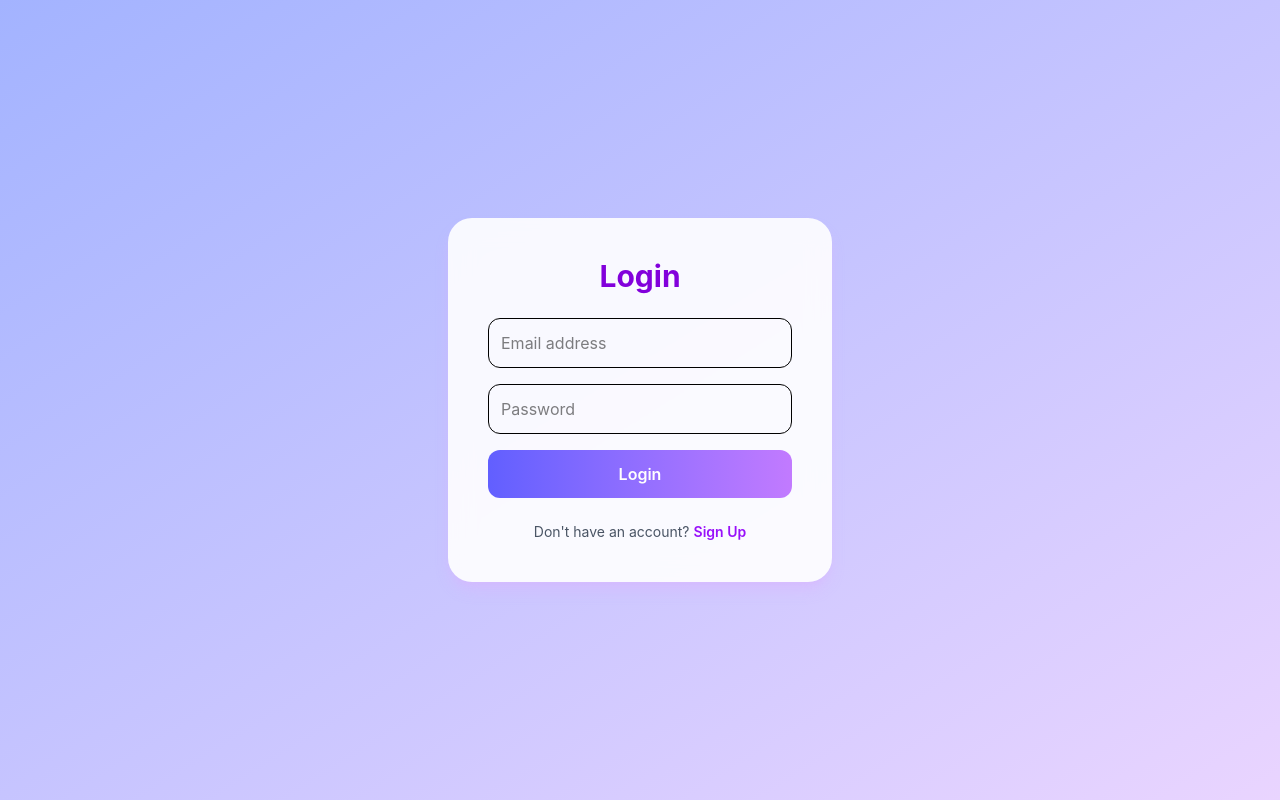
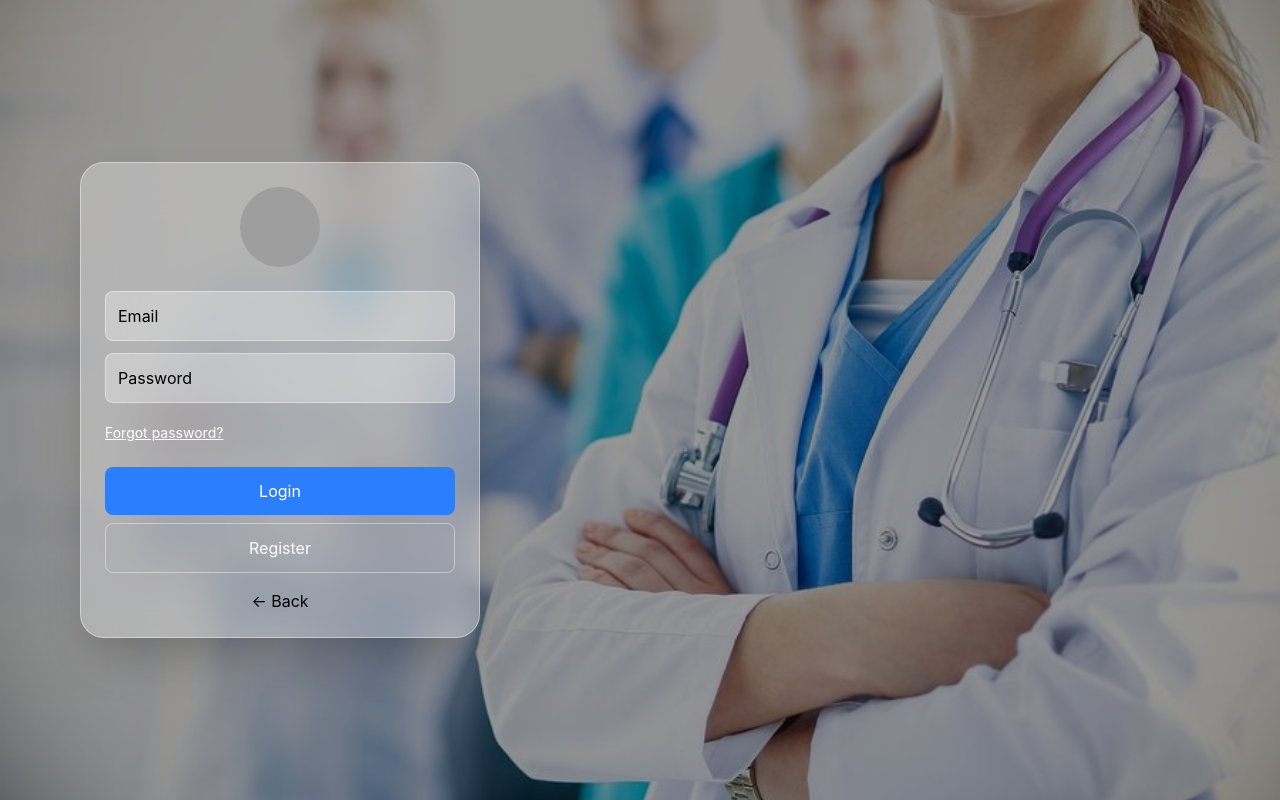
Before and after one commit to Lakshmii-rajesh/AcademicProject, a React (Vite) app: page /patient-login in a window 1280 px wide. Built offline with nearby package versions, Linux system fonts and the light colour scheme; grey boxes are pictures that could not be loaded.

Commit message:
Add new project code

```diff
--- a/src/App.jsx
+++ b/src/App.jsx
@@ -12,7 +12,7 @@ function App() {
       <div>
 
         <RoutingPage/>
-        <log/>
+
 
       </div>
     </>
--- /dev/null
+++ b/src/LoginComponent/PatientRegister.jsx
@@ -0,0 +1,126 @@
+import React, { useState } from "react";
+import { useNavigate } from "react-router-dom";
+import { useForm } from "react-hook-form";
+import { registerPatient } from "./PatientService"; // Axios service
+
+function PatientRegister() {
+  const { register, handleSubmit, formState: { errors }, watch } = useForm();
+  const password = watch("password");
+  const navigate = useNavigate();
+  const [preview, setPreview] = useState(null);
+
+  const onSubmit = async (data) => {
+    try {
+      // Call backend register API
+      const res = await registerPatient(data);
+      alert(res); // Shows "Register successfully" from backend
+      navigate("/patient-login"); // Redirect to login page
+    } catch (err) {
+      alert(err); // Shows backend error (like "Email already exists")
+    }
+  };
+
+  return (
+    <div
+      className="h-screen w-full flex justify-start items-center bg-cover bg-center"
+      style={{ backgroundImage: "url('LoginForm.jpeg')" }}
+    >
+      <div className="absolute inset-0 bg-black/40"></div>
+      <form
+        onSubmit={handleSubmit(onSubmit)}
+        className="w-full md:w-1/2 h-full mr-220 flex justify-center items-center md:px-20 relative z-10"
+      >
+        <div className="w-full rounded-3xl px-5 py-2 bg-white/30 backdrop-blur-xl shadow-2xl border border-white/40">
+          <img src="/logo.png" className="h-20 w-20 object-cover mx-auto rounded-full mb-3" alt="logo" />
+
+          {/* Name */}
+          <input
+            type="text"
+            placeholder="Name"
+            className="w-full p-2 my-2 rounded-lg bg-white/30 border border-white/40 text-black placeholder-black outline-none cursor-pointer"
+            {...register("name", { required: "Name is required" })}
+          />
+          <p className="text-red-500">{errors.name?.message}</p>
+
+          {/* Email */}
+          <input
+            type="email"
+            placeholder="Email"
+            className="w-full p-2 my-2 rounded-lg bg-white/30 border border-white/40 text-black placeholder-black outline-none cursor-pointer"
+            {...register("email", {
+              required: "Email is required",
+              pattern: { value: /^\S+@\S+$/i, message: "Invalid email format" },
+            })}
+          />
+          <p className="text-red-500">{errors.email?.message}</p>
+
+          {/* Phone */}
+          <input
+            type="tel"
+            placeholder="Phone number"
+            className="w-full p-2 my-2 rounded-lg bg-white/30 border border-white/40 text-black placeholder-black outline-none cursor-pointer"
+            {...register("phoneNum", {
+              required: "Phone number is required",
+              pattern: { value: /^[0-9]{10}$/, message: "Enter a valid 10-digit phone number" },
+            })}
+          />
+          <p className="text-red-500">{errors.phoneNum?.message}</p>
+
+          {/* Password */}
+          <input
+            type="password"
+            placeholder="Password"
+            className="w-full p-2 my-2 rounded-lg bg-white/30 border border-white/40 text-black placeholder-black outline-none cursor-pointer"
+            {...register("password", {
+              required: "Password is required",
+              minLength: { value: 4, message: "Minimum 4 characters" },
+              maxLength: { value: 10, message: "Maximum 10 characters" },
+            })}
+          />
+          <p className="text-red-500">{errors.password?.message}</p>
+
+          {/* Confirm Password */}
+          <input
+            type="password"
+            placeholder="Confirm Password"
+            className="w-full p-2 my-2 rounded-lg bg-white/30 border border-white/40 text-black placeholder-black outline-none cursor-pointer"
+            {...register("confirmPassword", {
+              required: "Confirm Password is required",
+              validate: (value) => value === password || "Passwords do not match",
+            })}
+          />
+          <p className="text-red-500">{errors.confirmPassword?.message}</p>
+
+          {/* Image Upload */}
+          <div className="flex flex-col items-start my-2">
+            {preview && <img src={preview} alt="preview" className="w-20 h-20 rounded-full object-cover mb-3" />}
+            <label className="cursor-pointer bg-white/30 border border-white/40 text-black px-4 py-2 rounded-md hover:bg-blue-500">
+              Choose Image
+              <input
+                type="file"
+                accept="image/*"
+                className="hidden"
+                {...register("image")}
+                onChange={(e) => {
+                  const file = e.target.files[0];
+                  if (file) setPreview(URL.createObjectURL(file));
+                }}
+              />
+            </label>
+          </div>
+
+          <button className="w-full bg-blue-500 text-white py-3 cursor-pointer rounded-md mt-4">Register</button>
+
+          <p className="mt-3 text-sm text-center text-black">
+            Already have an account?
+            <span onClick={() => navigate("/patient-login")} className="ml-1 font-semibold underline cursor-pointer">Login</span>
+          </p>
+
+          <button type="button" onClick={() => navigate("/")} className="mt-2 cursor-pointer block mx-auto p-2 font-bold text-black">← Back</button>
+        </div>
+      </form>
+    </div>
+  );
+}
+
+export default PatientRegister;
--- /dev/null
+++ b/src/LoginComponent/PatientService.js
@@ -0,0 +1,39 @@
+import axios from "axios";
+
+// Backend base URL
+const baseURL = "https://localhost:7077/api/Regester";
+
+const axiosInstance = axios.create({
+  baseURL,
+  timeout: 10000, // 10 seconds
+});
+
+// Register API
+export const registerPatient = async (data) => {
+  try {
+    const response = await axiosInstance.post("/Register", data);
+    return response.data;
+  } catch (error) {
+    throw error.response?.data || error.message;
+  }
+};
+
+// Login API
+export const loginPatient = async (data) => {
+  try {
+    const response = await axiosInstance.post("/Login", data);
+    return response.data;
+  } catch (error) {
+    throw error.response?.data || error.message;
+  }
+};
+
+// Forget Password API
+export const forgetPasswordPatient = async (data) => {
+  try {
+    const response = await axiosInstance.post("/ForgetPassword", data);
+    return response.data;
+  } catch (error) {
+    throw error.response?.data || error.message;
+  }
+};
--- a/src/LoginComponent/WebLogPatient.jsx
+++ b/src/LoginComponent/WebLogPatient.jsx
@@ -1,139 +1,95 @@
-import React, { useState } from "react";
-import { useNavigate } from "react-router-dom";
+import React, { useState } from 'react';
+import { useNavigate } from 'react-router-dom';
+import { useForm } from "react-hook-form";
+import { loginPatient, forgetPasswordPatient } from "./PatientService"; // Axios services
+
 function WebLogPatient() {
+  const { register, handleSubmit, formState: { errors } } = useForm();
+  const [forgot, setForgot] = useState(false);
   const navigate = useNavigate();
-  const [isLogin, setIsLogin] = useState(true);
-  const [email, setEmail] = useState("");
-  const [password, setPassword] = useState("");
-  const [confirmPass, setConfirmPass] = useState("");
-  const [message, setMessage] = useState("");
-  const [usersList, setUsersList] = useState([
-    { email: "lakshmirajesh@gmail.com", password: "123456" },
-    { email: "ananyakg@gmail.com", password: "7891011" },
-    { email: "meghacs@gmail.com", password: "121314" },
-    { email: "nandessh@gmail.com", password: "151617" },
-  ]);
-  const handleEmailChange = (e) => {
-    let value = e.target.value;
-    const atIndex = value.indexOf("@");
-    if (atIndex !== -1) {
-      const typedDomain = value.slice(atIndex + 1);
-      if (typedDomain === "") value = value + "gmail.com";
+
+  const onSubmit = async (data) => {
+    try {
+      if (forgot) {
+        // Forget password
+        const res = await forgetPasswordPatient({ email: data.email, newpassword: data.password });
+        alert(res);
+        setForgot(false);
+      } else {
+        // Login
+        const res = await loginPatient({ email: data.email, password: data.password });
+        alert(res);
+        navigate("/patient-dashboard");
+      }
+    } catch (err) {
+      alert(err.message || err);
     }
-    setEmail(value);
   };
 
-  const handleSubmit = (e) => {
-    e.preventDefault();
-    setMessage("");
+  return (
+    <div
+      className="h-screen pl-20 w-full flex justify-start items-center bg-cover bg-center"
+      style={{ backgroundImage: "url('LoginForm.jpeg')" }}
+    >
+      <div className="absolute inset-0 bg-black/40"></div>
 
-    if (!email || !password || (!isLogin && !confirmPass)) {
-      setMessage("All fields are required!");
-      return;
-    }
+      <form onSubmit={handleSubmit(onSubmit)} className="relative z-10 w-[90%] sm:w-100">
+        <div className="w-full max-w-md rounded-3xl p-6 bg-white/30 backdrop-blur-xl shadow-2xl border border-white/40">
+          <img src="/logo.png" className="h-20 w-20 rounded-full object-cover mx-auto mb-6" alt="logo" />
 
-    const emailRegex = /^[^\s@]+@[^\s@]+\.[^\s@]+$/;
-    if (!emailRegex.test(email)) {
-      setMessage("Please enter a valid email!");
-      return;
-    }
+          {forgot ? (
+            <>
+              <input
+                type="email"
+                placeholder="Email"
+                className="w-full p-3 mb-3 rounded-lg bg-white/30 border border-white/40 text-black placeholder-black outline-none cursor-pointer"
+                {...register("email", { required: "Email is required" })}
+              />
+              <p className="text-red-400 text-sm">{errors.email?.message}</p>
 
-    if (password.length < 6){
-      setMessage("Password must be at least 6 characters!");
-      return;
-    }
+              <input
+                type="password"
+                placeholder="New Password"
+                className="w-full p-3 mb-3 rounded-lg bg-white/30 border border-white/40 text-black placeholder-black outline-none cursor-pointer"
+                {...register("password", { required: "Password is required" })}
+              />
+              <p className="text-red-400 text-sm">{errors.password?.message}</p>
 
-    if (!isLogin && password !== confirmPass) {
-      setMessage("Passwords do not match!");
-      return;
-    }
+              <button type="submit" className="w-full bg-blue-500 hover:bg-blue-600 text-white py-3 rounded-lg mt-6">Reset Password</button>
+              <button type="button" onClick={() => setForgot(false)} className="w-full border border-white/40 text-white py-3 rounded-lg mt-2">Back to Login</button>
+            </>
+          ) : (
+            <>
+              <input
+                type="email"
+                placeholder="Email"
+                className="w-full p-3 mb-3 rounded-lg bg-white/30 border border-white/40 text-black placeholder-black outline-none cursor-pointer"
+                {...register("email", { required: "Email is required" })}
+              />
+              <p className="text-red-400 text-sm">{errors.email?.message}</p>
 
-    if (isLogin) {
-      const user = usersList.find(
-        (u) => u.email === email && u.password === password
-      );
+              <input
+                type="password"
+                placeholder="Password"
+                className="w-full p-3 mb-3 rounded-lg bg-white/30 border border-white/40 text-black placeholder-black outline-none cursor-pointer"
+                {...register("password", { required: "Password is required" })}
+              />
+              <p className="text-red-400 text-sm">{errors.password?.message}</p>
 
-      if (user) {
-        navigate("/Patient-dashboard");
-      } else {
-        setMessage("Invalid email or password!");
-      }
-    } else {
-      const existingUser = usersList.find((u) => u.email === email);
-      if (existingUser) {
-        setMessage("User with this email already exists!");
-        return;
-      }
-      const newUser = { email, password };
-      setUsersList([...usersList, newUser]);
-      setMessage("Signup successful! You can now login.");
-      setIsLogin(true);
-      setEmail("");
-      setPassword("");
-      setConfirmPass("");
-    }
-  };
-  return (
-    <div className="min-h-screen flex items-center justify-center bg-linear-to-br from-indigo-300 to-purple-200 transition-all duration-500">
-      <div className="bg-white/90 backdrop-blur-md p-10 rounded-3xl shadow-lg shadow-purple-300/50 hover:shadow-xl transition-shadow duration-300 w-96">
-        <h2 className="text-3xl font-bold text-center text-purple-700 mb-6">
-          {isLogin ? "Login" : "Create Account"}
-        </h2>
+              <div className="flex justify-between text-sm text-white mt-2">
+                <span className="cursor-pointer underline" onClick={() => setForgot(true)}>Forgot password?</span>
+              </div>
 
-        <form onSubmit={handleSubmit}>
-          <input
-            type="email"
-            placeholder="Email address"
-            value={email}
-            onChange={handleEmailChange}
-            className="w-full p-3 mb-4 border rounded-xl focus:outline-none focus:ring-2 focus:ring-purple-300 focus:shadow-lg transition-all duration-300"
-          />
-          <input
-            type="password"
-            placeholder="Password"
-            value={password}
-            onChange={(e) => setPassword(e.target.value)}
-            className="w-full p-3 mb-4 border rounded-xl focus:outline-none focus:ring-2 focus:ring-purple-300 focus:shadow-lg transition-all duration-300"
-          />
-          {!isLogin && (
-            <input
-              type="password"
-              placeholder="Confirm Password"
-              value={confirmPass}
-              onChange={(e) => setConfirmPass(e.target.value)}
-              className="w-full p-3 mb-4 border rounded-xl focus:outline-none focus:ring-2 focus:ring-purple-300 focus:shadow-lg transition-all duration-300"
-            />
+              <button type="submit" className="w-full bg-blue-500 hover:bg-blue-600 text-white py-3 rounded-lg mt-6">Login</button>
+              <button type="button" onClick={() => navigate("/patient-register")} className="w-full border border-white/40 text-white py-3 rounded-lg mt-2">Register</button>
+            </>
           )}
 
-          <button
-            type="submit"
-            className="w-full py-3 bg-linear-to-r from-indigo-500 to-purple-400 text-white rounded-xl font-semibold hover:scale-105 hover:opacity-90 transition-all duration-300"
-          >
-            {isLogin ? "Login" : "Sign Up"}
-          </button>
-        </form>
-        {message && (
-          <p
-            className={`text-center mt-4 text-sm font-medium ${
-              message.includes("successful") ? "text-green-500" : "text-red-500"
-            } transition-colors duration-300`}
-          >
-            {message}
-          </p>
-        )}
-        <p className="text-center mt-6 text-gray-600 text-sm">
-          {isLogin ? "Don't have an account?" : "Already have an account?"}
-          <span
-            onClick={() => {
-              setIsLogin(!isLogin);
-              setMessage("");
-            }}
-            className="text-purple-600 font-semibold cursor-pointer hover:underline ml-1 transition-all duration-300">
-            {isLogin ? "Sign Up" : "Login"}
-          </span>
-        </p>
-      </div>
+          <button type="button" onClick={() => navigate("/")} className="mt-4 block mx-auto text-black">← Back</button>
+        </div>
+      </form>
     </div>
   );
 }
+
 export default WebLogPatient;
```
Also changed, not shown: src/RoutersComponent/RoutingPage.jsx (+6 -8 lines).
